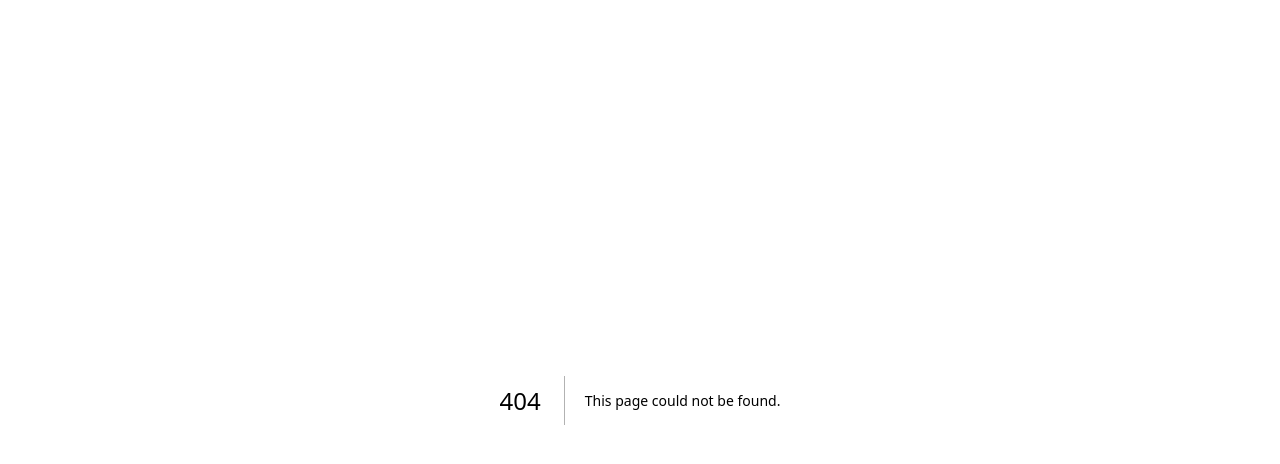
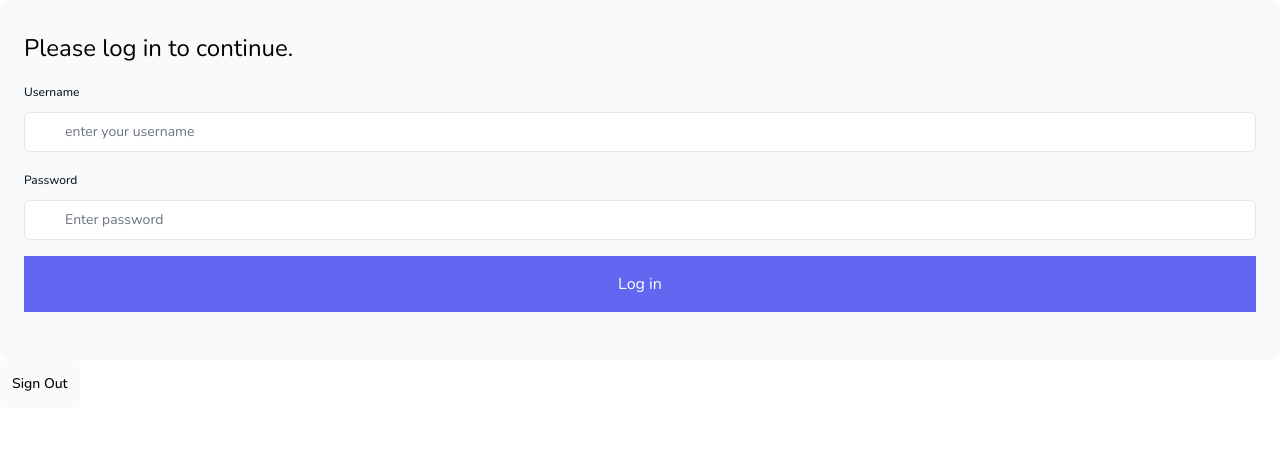
Before and after one commit to rabius-sunny/rcd-mart, a Next.js app: page /auth/login in a window 1280 px wide. Before the commit this address had no page. Shown: the top 464 px of the page. Built offline with nearby package versions, Linux system fonts and the light colour scheme.

Commit message:
add: auth setup

```diff
--- a/app/(protected)/dashboard/page.tsx
+++ /dev/null
@@ -1,3 +0,0 @@
-export default function Dashboard() {
-  return <div>Dashboard</div>
-}
--- /dev/null
+++ b/app/(protected)/dashboards/page.tsx
@@ -0,0 +1,7 @@
+import { auth } from '@/configs/auth'
+
+export default async function Dashboard() {
+  const session = await auth()
+  console.log('session', session)
+  return <div>Dashboard</div>
+}
--- /dev/null
+++ b/app/(public)/auth/login/page.tsx
@@ -0,0 +1,80 @@
+'use client'
+
+import { useFormState, useFormStatus } from 'react-dom'
+
+import { authenticate, signout } from '@/lib/actions/auth'
+
+export default function Login() {
+  const [state, dispatch] = useFormState(authenticate, undefined)
+  const { pending } = useFormStatus()
+
+  return (
+    <div>
+      <form action={dispatch} className='space-y-3'>
+        <div className='flex-1 rounded-lg bg-gray-50 px-6 pb-4 pt-8'>
+          <h1 className='mb-3 text-2xl'>Please log in to continue.</h1>
+          <div className='w-full'>
+            <div>
+              <label
+                className='mb-3 mt-5 block text-xs font-medium text-gray-900'
+                htmlFor='username'
+              >
+                Username
+              </label>
+              <div className='relative'>
+                <input
+                  className='peer block w-full rounded-md border border-gray-200 py-[9px] pl-10 text-sm outline-2 placeholder:text-gray-500'
+                  id='username'
+                  name='username'
+                  placeholder='enter your username'
+                  required
+                />
+              </div>
+            </div>
+            <div className='mt-4'>
+              <label
+                className='mb-3 mt-5 block text-xs font-medium text-gray-900'
+                htmlFor='password'
+              >
+                Password
+              </label>
+              <div className='relative'>
+                <input
+                  className='peer block w-full rounded-md border border-gray-200 py-[9px] pl-10 text-sm outline-2 placeholder:text-gray-500'
+                  id='password'
+                  name='password'
+                  placeholder='Enter password'
+                  required
+                  minLength={6}
+                />
+              </div>
+            </div>
+          </div>
+          <button
+            className='mt-4 py-4 w-full bg-indigo-500 text-white'
+            aria-disabled={pending}
+          >
+            Log in
+          </button>
+          <div
+            className='flex h-8 items-end space-x-1'
+            aria-live='polite'
+            aria-atomic='true'
+          >
+            {state === 'CredentialsSignin' && (
+              <p className='text-sm text-red-500'>Invalid credentials</p>
+            )}
+          </div>
+        </div>
+      </form>
+      <form action={signout}>
+        <button
+          type='submit'
+          className='flex h-[48px] grow items-center justify-center gap-2 rounded-md bg-gray-50 p-3 text-sm font-medium hover:bg-sky-100 hover:text-blue-600 md:flex-none md:justify-start md:p-2 md:px-3'
+        >
+          <div className='hidden md:block'>Sign Out</div>
+        </button>
+      </form>
+    </div>
+  )
+}
--- /dev/null
+++ b/app/api/auth/[...nextauth]/route.ts
@@ -0,0 +1,3 @@
+import { handlers } from '@/configs/auth'
+
+export const { GET, POST } = handlers
--- /dev/null
+++ b/app/dashboard/page.tsx
@@ -0,0 +1,7 @@
+import { auth } from '@/configs/auth'
+
+export default async function Dashboard() {
+  const session = await auth()
+  console.log('session', session)
+  return <div>Dashboard</div>
+}
--- /dev/null
+++ b/configs/auth.config.ts
@@ -0,0 +1,23 @@
+import type { NextAuthConfig } from 'next-auth'
+
+export const authConfig = {
+  debug: process.env.NODE_ENV === 'development',
+
+  pages: {
+    signIn: '/auth/login'
+  },
+  callbacks: {
+    authorized({ auth, request: { nextUrl } }) {
+      const isLoggedIn = !!auth?.user
+      const isOnDashboard = nextUrl.pathname.startsWith('/dashboard')
+      if (isOnDashboard) {
+        if (isLoggedIn) return true
+        return false
+      } else if (isLoggedIn) {
+        return Response.redirect(new URL('/dashboard', nextUrl))
+      }
+      return true
+    }
+  },
+  providers: []
+} satisfies NextAuthConfig
--- a/configs/auth.ts
+++ b/configs/auth.ts
@@ -1,11 +1,82 @@
-import { NextAuthOptions } from 'next-auth'
-import GoogleProvider from 'next-auth/providers/google'
+import { authConfig } from '@/configs/auth.config'
+import NextAuth from 'next-auth'
+import CredentialsProvider from 'next-auth/providers/credentials'
+import { z } from 'zod'
 
-export const authOptions: NextAuthOptions = {
+declare module 'next-auth' {
+  interface Session {
+    user: {
+      username?: string
+      password?: string
+      another?: string
+    } & Omit<User, 'id'>
+  }
+}
+declare module 'next-auth' {
+  interface User {
+    username?: string
+    password?: string
+    another?: string
+  }
+}
+
+const getUser = async (username: string, password: string) => {
+  try {
+    const user = {
+      id: '1',
+      username: 'sunny',
+      password: '123456',
+      another: 'value'
+    }
+
+    if (user.username === username && user.password === password) {
+      return user
+    } else {
+      return null
+    }
+  } catch (error) {
+    throw new Error('Failed to fetch user')
+  }
+}
+
+export const { handlers, auth, signIn, signOut } = NextAuth({
+  ...authConfig,
   providers: [
-    GoogleProvider({
-      clientId: process.env.GOOGLE_CLIENT_ID!,
-      clientSecret: process.env.GOOGLE_CLIENT_SECRET!
+    CredentialsProvider({
+      async authorize(credentials) {
+        const parsedCredentials = z
+          .object({ username: z.string().min(3), password: z.string().min(3) })
+          .safeParse(credentials)
+
+        if (parsedCredentials.success) {
+          const { username, password } = parsedCredentials.data
+          const user = await getUser(username, password)
+          return user
+        }
+
+        return null
+      }
     })
-  ]
-} satisfies NextAuthOptions
+  ],
+  callbacks: {
+    authorized(params) {
+      return !!params.auth?.user
+    },
+    async jwt({ token, user }) {
+      if (user) {
+        token.username = user.username
+        token.password = user.password
+        token.another = user.another
+      }
+      return token
+    },
+    async session({ session, token }) {
+      if (token) {
+        session.user.username = token.username as string
+        session.user.password = token.password as string
+        session.user.another = token.another as string
+      }
+      return session
+    }
+  }
+})
--- /dev/null
+++ b/lib/actions/auth.ts
@@ -0,0 +1,20 @@
+'use server'
+
+import { signIn, signOut } from '@/configs/auth'
+
+export const authenticate = async (
+  prevState: string | undefined,
+  formData: FormData
+) => {
+  try {
+    await signIn('credentials', Object.fromEntries(formData))
+  } catch (error) {
+    if ((error as any).type === 'CredentialsSignin') {
+      return 'CredentialsSignin'
+    }
+  }
+}
+
+export const signout = async () => {
+  await signOut()
+}
--- a/package.json
+++ b/package.json
@@ -16,12 +16,13 @@
     "framer-motion": "^10.16.5",
     "lucide-react": "^0.292.0",
     "next": "14.0.3",
-    "next-auth": "^4.24.5",
+    "next-auth": "^5.0.0-beta.3",
     "react": "^18",
     "react-dom": "^18",
     "tailwind-merge": "^2.0.0",
     "tailwindcss-animate": "^1.0.7",
-    "typewriter-effect": "^2.21.0"
+    "typewriter-effect": "^2.21.0",
+    "zod": "^3.22.4"
   },
   "devDependencies": {
     "@ianvs/prettier-plugin-sort-imports": "^4.1.1",
```
Also changed, not shown: middleware.ts (+3 -5 lines), 2 other files (tests, documents, lock files or other folders).
